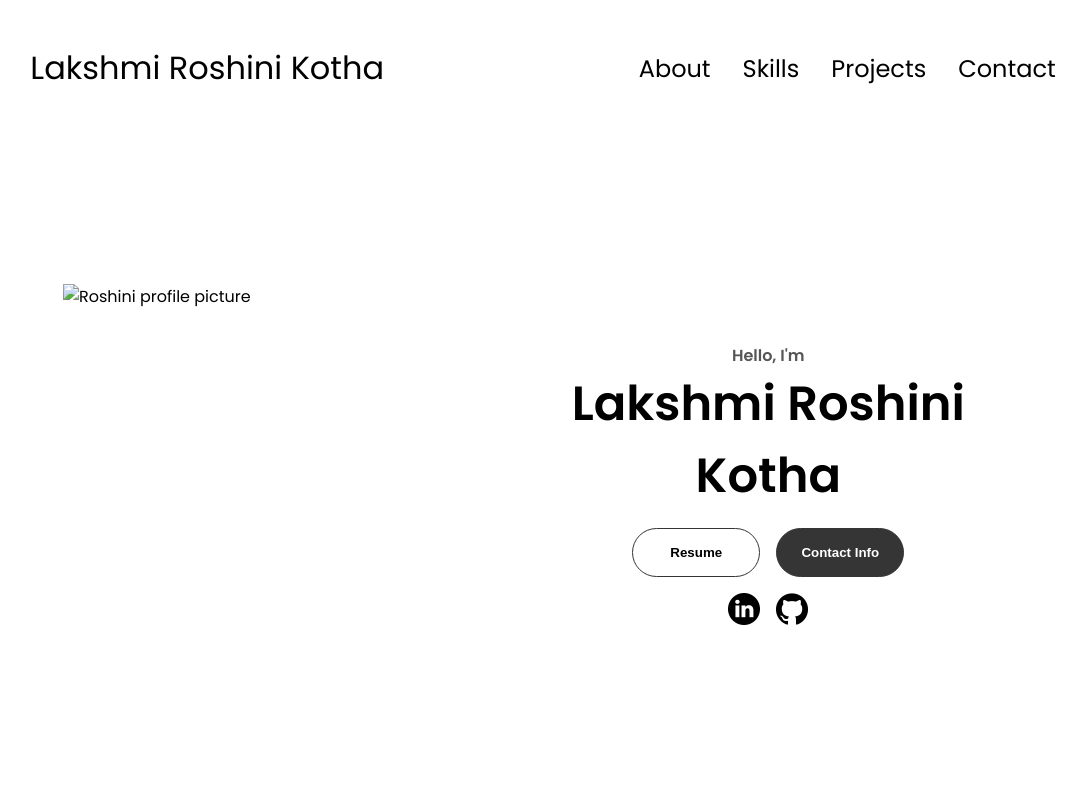
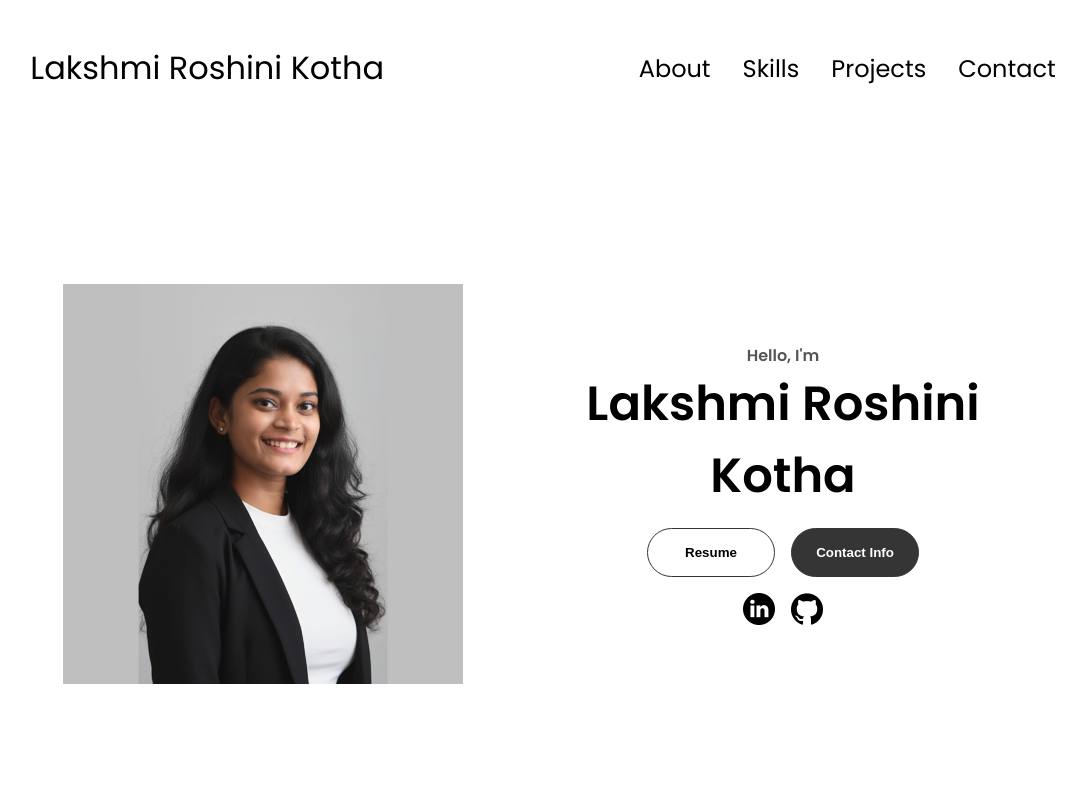
Before and after one commit to lakshmiroshinikotha/My-Portfolio, a plain HTML site: page index.html in a window 1280 px wide. Shown: the top 800 px of the page, without its empty margins (97-1183 px from the left). Drawn offline with Linux system fonts and the light colour scheme.

Commit message:
Update index.html

```diff
--- a/index.html
+++ b/index.html
@@ -38,7 +38,7 @@
     </nav>
     <section id="profile">
       <div class="section__pic-container">
-        <img src="./assets/ROSHINI_PROFILE.png" alt=" Roshini profile picture" />
+        <img src="./assets/ROSHINI_PROFILE.jpg" alt=" Roshini profile picture" />
       </div>
       <div class="section__text">
         <p class="section__text__p1">Hello, I'm</p>
```
